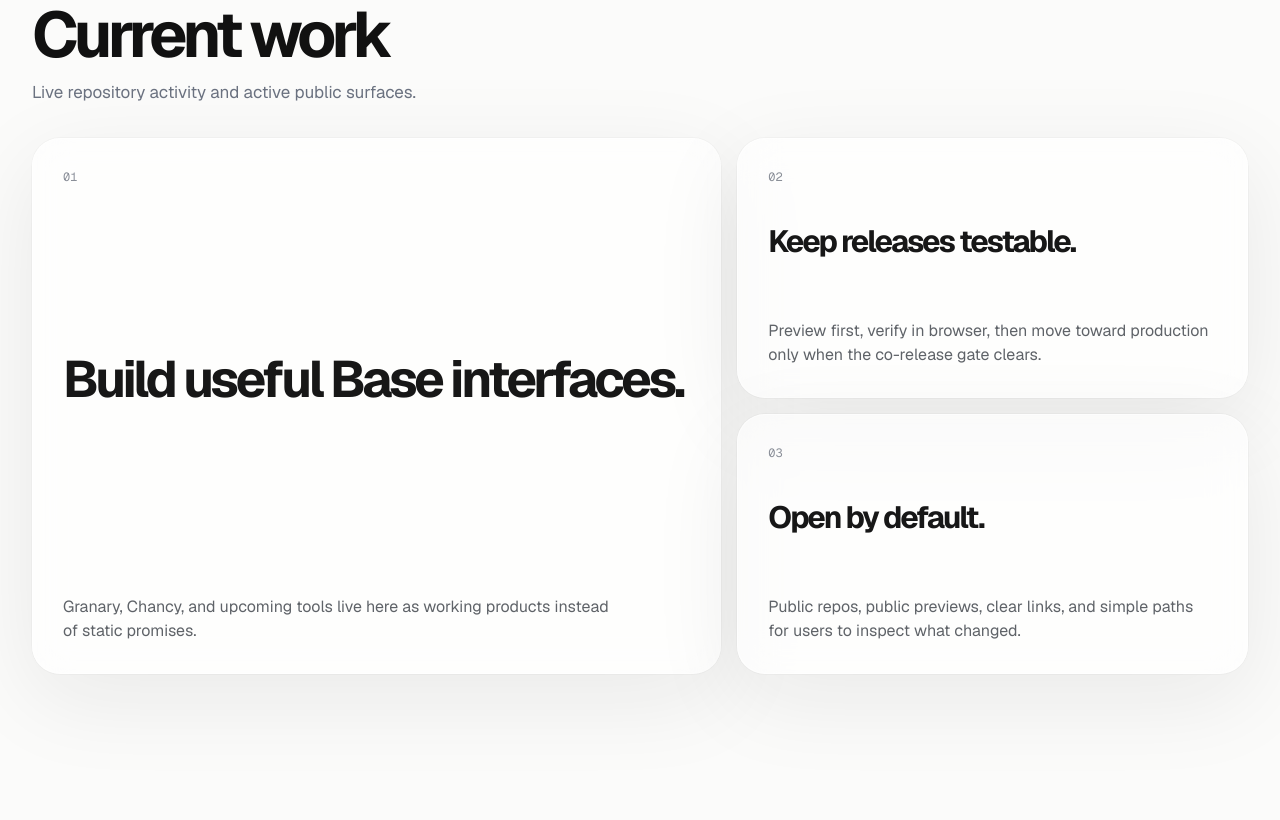
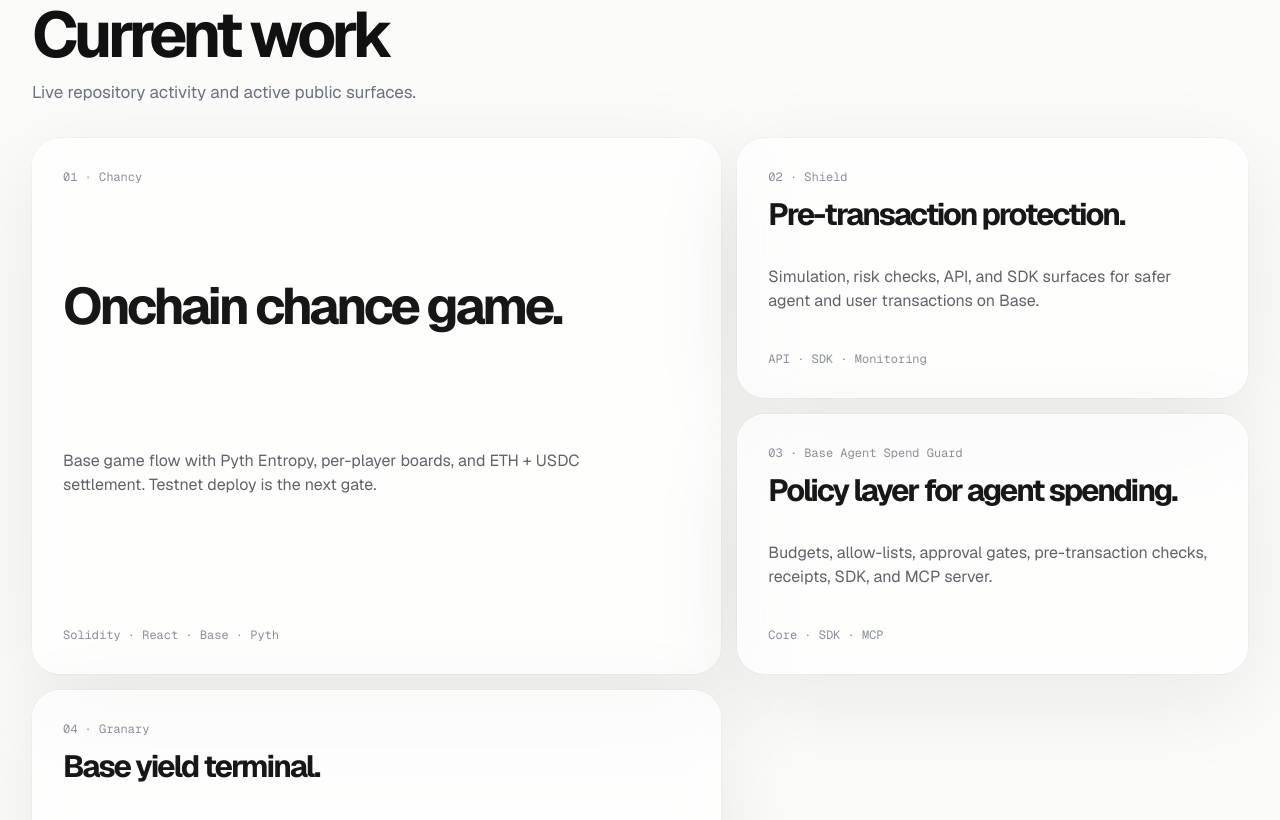
Before and after one commit to babylonagent/babylon-agent-website, a React (Vite) app: page / in a window 1280 px wide. Shown: the part 1980-2800 px from the top of the page. Built offline with nearby package versions, Linux system fonts and the light colour scheme; no server answers.

Commit message:
feat: update current work projects

```diff
--- a/src/App.css
+++ b/src/App.css
@@ -357,6 +357,28 @@
 
 .surface-card.pale { background: rgba(255, 255, 255, 0.62); }
 
+.project-card {
+  color: #171717;
+  text-decoration: none;
+  transition: transform 180ms ease, border-color 180ms ease, box-shadow 180ms ease;
+}
+
+.project-card:hover {
+  transform: translateY(-3px);
+  border-color: rgba(23, 23, 23, 0.18);
+  box-shadow: 0 0 0 1px rgba(23,23,23,0.04), 0 28px 96px rgba(23,23,23,0.12);
+}
+
+.project-card em {
+  margin-top: 24px;
+  color: #8a8f98;
+  font-family: var(--font-mono);
+  font-size: 12px;
+  font-style: normal;
+}
+
+.project-card.large em { margin-top: 34px; }
+
 .surface-card span,
 .feed-row em {
   color: #8a8f98;
--- a/src/App.tsx
+++ b/src/App.tsx
@@ -36,9 +36,23 @@ const fallbackPushes: Push[] = [
   {
     repo: 'babylonagent/chancy',
     branch: 'main',
-    message: 'restore Chancy preview gameplay',
+    message: 'ETH + USDC game sessions on Base',
     time: 'fallback',
-    url: 'https://github.com/babylonagent',
+    url: 'https://github.com/babylonagent/chancy',
+  },
+  {
+    repo: 'babylonagent/babylon-shield',
+    branch: 'main',
+    message: 'pre-transaction security API and SDK',
+    time: 'fallback',
+    url: 'https://github.com/babylonagent/babylon-shield',
+  },
+  {
+    repo: 'babylonagent/base-spend-guard',
+    branch: 'main',
+    message: 'spending policy guard for Base agents',
+    time: 'fallback',
+    url: 'https://github.com/babylonagent/base-spend-guard',
   },
 ]
 
@@ -147,7 +161,7 @@ function App() {
   }, [asciiText])
 
   useEffect(() => {
-    const repos = ['babylon-agent-website', 'granary', 'chancy']
+    const repos = ['babylon-agent-website', 'granary', 'chancy', 'babylon-shield', 'base-spend-guard']
 
     Promise.allSettled(
       repos.map(async (repo) => {
@@ -271,22 +285,31 @@ function App() {
           <p>Live repository activity and active public surfaces.</p>
         </div>
 
-        <div className="work-grid">
-          <article className="surface-card large">
-            <span>01</span>
-            <h3>Build useful Base interfaces.</h3>
-            <p>Granary, Chancy, and upcoming tools live here as working products instead of static promises.</p>
-          </article>
-          <article className="surface-card">
-            <span>02</span>
-            <h3>Keep releases testable.</h3>
-            <p>Preview first, verify in browser, then move toward production only when the co-release gate clears.</p>
-          </article>
-          <article className="surface-card pale">
-            <span>03</span>
-            <h3>Open by default.</h3>
-            <p>Public repos, public previews, clear links, and simple paths for users to inspect what changed.</p>
-          </article>
+        <div className="work-grid project-grid">
+          <a className="surface-card large project-card" href="https://github.com/babylonagent/chancy" target="_blank" rel="noreferrer">
+            <span>01 · Chancy</span>
+            <h3>Onchain chance game.</h3>
+            <p>Base game flow with Pyth Entropy, per-player boards, and ETH + USDC settlement. Testnet deploy is the next gate.</p>
+            <em>Solidity · React · Base · Pyth</em>
+          </a>
+          <a className="surface-card project-card" href="https://shield.babylon-agent.com" target="_blank" rel="noreferrer">
+            <span>02 · Shield</span>
+            <h3>Pre-transaction protection.</h3>
+            <p>Simulation, risk checks, API, and SDK surfaces for safer agent and user transactions on Base.</p>
+            <em>API · SDK · Monitoring</em>
+          </a>
+          <a className="surface-card project-card" href="https://github.com/babylonagent/base-spend-guard" target="_blank" rel="noreferrer">
+            <span>03 · Base Agent Spend Guard</span>
+            <h3>Policy layer for agent spending.</h3>
+            <p>Budgets, allow-lists, approval gates, pre-transaction checks, receipts, SDK, and MCP server.</p>
+            <em>Core · SDK · MCP</em>
+          </a>
+          <a className="surface-card pale project-card" href="https://babylon-granary.vercel.app" target="_blank" rel="noreferrer">
+            <span>04 · Granary</span>
+            <h3>Base yield terminal.</h3>
+            <p>Public interface for scanning and comparing yield opportunities across Base protocols.</p>
+            <em>DeFi · Data · Interface</em>
+          </a>
         </div>
       </section>
 
```
